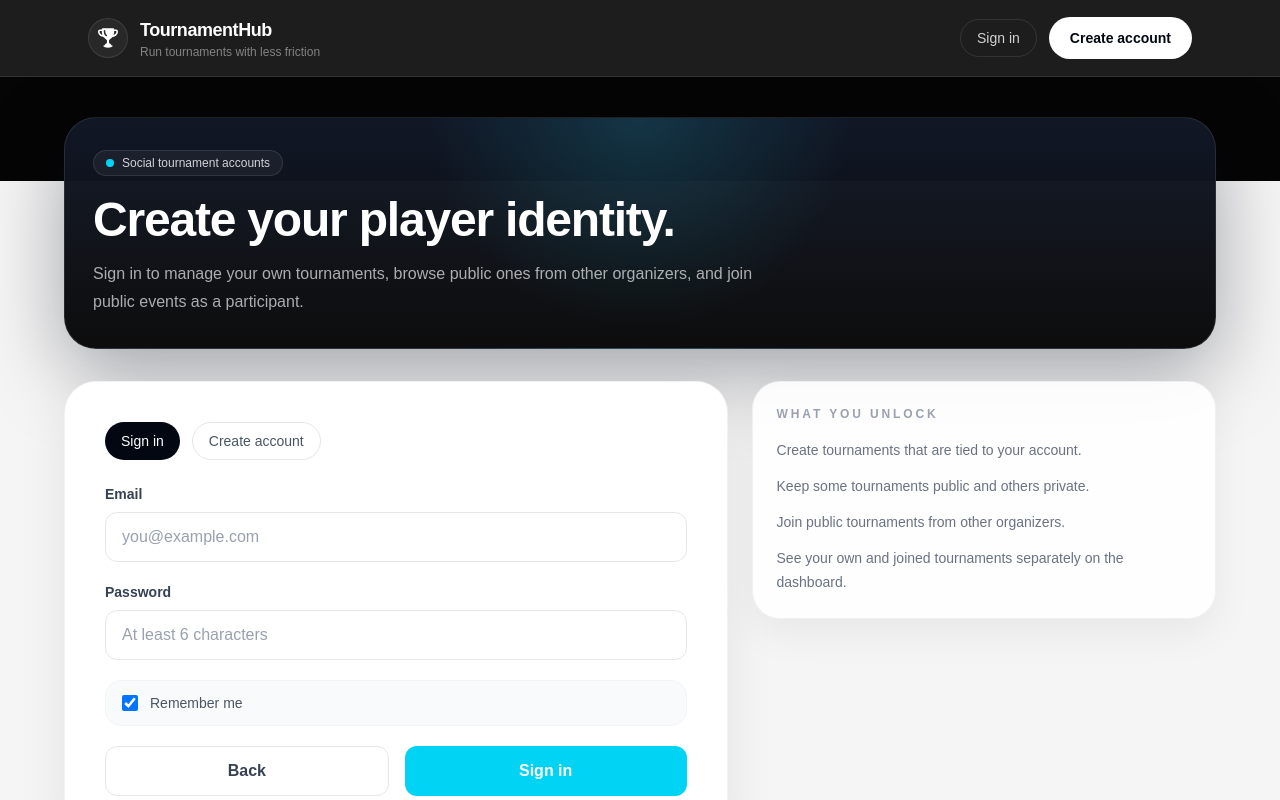
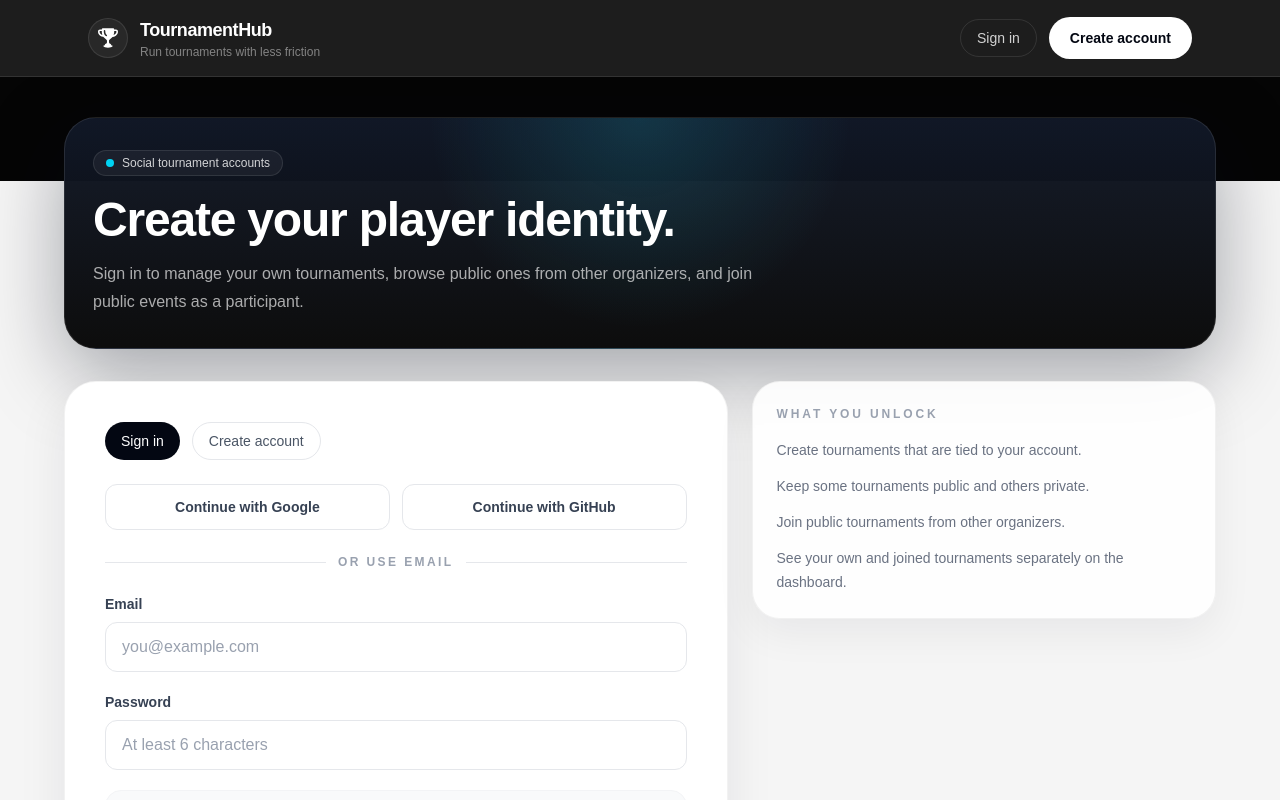
Before and after one commit to Fallka0/m294, a Next.js app: page /auth in a window 1280 px wide. Shown: the top 800 px of the page. Built offline with nearby package versions, Linux system fonts and the light colour scheme; no server answers.

Commit message:
feat(auth): add oauth sign-in options

```diff
--- a/src/app/auth/page.tsx
+++ b/src/app/auth/page.tsx
@@ -1,9 +1,11 @@
 'use client'
 
 import type { ChangeEvent, FormEvent } from 'react'
-import { useState } from 'react'
+import { useEffect, useState } from 'react'
+import type { Provider } from '@supabase/supabase-js'
 import Link from 'next/link'
 import { useRouter } from 'next/navigation'
+import { useAuth } from '@/components/auth/AuthProvider'
 import { supabase } from '@/lib/supabase'
 import { setRememberPreference } from '@/lib/auth-storage'
 
@@ -21,8 +23,10 @@ const fieldClassName =
 
 export default function AuthPage() {
   const router = useRouter()
+  const { isAuthenticated, loading: authLoading } = useAuth()
   const [mode, setMode] = useState<AuthMode>('login')
   const [loading, setLoading] = useState(false)
+  const [oauthLoading, setOauthLoading] = useState<Provider | null>(null)
   const [message, setMessage] = useState('')
   const [rememberMe, setRememberMe] = useState(true)
   const [form, setForm] = useState<AuthFormValues>({
@@ -34,6 +38,32 @@ export default function AuthPage() {
 
   const handleChange = (event: ChangeEvent<HTMLInputElement>) => {
     setForm((current) => ({ ...current, [event.target.name]: event.target.value }))
+  }
+
+  useEffect(() => {
+    if (!authLoading && isAuthenticated) {
+      router.replace('/')
+    }
+  }, [authLoading, isAuthenticated, router])
+
+  const handleOAuthSignIn = async (provider: Provider) => {
+    setMessage('')
+    setOauthLoading(provider)
+    setRememberPreference(rememberMe)
+
+    const redirectTo = typeof window !== 'undefined' ? `${window.location.origin}/auth` : undefined
+
+    const { error } = await supabase.auth.signInWithOAuth({
+      provider,
+      options: {
+        redirectTo,
+      },
+    })
+
+    if (error) {
+      setMessage(error.message)
+      setOauthLoading(null)
+    }
   }
 
   const handleSubmit = async (event: FormEvent<HTMLFormElement>) => {
@@ -133,6 +163,33 @@ export default function AuthPage() {
               >
                 Create account
               </button>
+            </div>
+
+            <div className="mb-6 grid gap-3 md:grid-cols-2">
+              <button
+                type="button"
+                onClick={() => void handleOAuthSignIn('google')}
+                disabled={Boolean(oauthLoading) || loading}
+                className="rounded-xl border border-gray-200 px-4 py-3 text-sm font-semibold text-gray-700 transition duration-200 hover:-translate-y-0.5 hover:bg-gray-50 hover:shadow-sm disabled:cursor-not-allowed disabled:opacity-60 disabled:hover:translate-y-0 disabled:hover:shadow-none"
+              >
+                {oauthLoading === 'google' ? 'Redirecting...' : 'Continue with Google'}
+              </button>
+              <button
+                type="button"
+                onClick={() => void handleOAuthSignIn('github')}
+                disabled={Boolean(oauthLoading) || loading}
+                className="rounded-xl border border-gray-200 px-4 py-3 text-sm font-semibold text-gray-700 transition duration-200 hover:-translate-y-0.5 hover:bg-gray-50 hover:shadow-sm disabled:cursor-not-allowed disabled:opacity-60 disabled:hover:translate-y-0 disabled:hover:shadow-none"
+              >
+                {oauthLoading === 'github' ? 'Redirecting...' : 'Continue with GitHub'}
+              </button>
+            </div>
+
+            <div className="mb-6 flex items-center gap-3">
+              <div className="h-px flex-1 bg-gray-200" />
+              <span className="text-xs font-semibold uppercase tracking-[0.2em] text-gray-400">
+                Or use email
+              </span>
+              <div className="h-px flex-1 bg-gray-200" />
             </div>
 
             <form onSubmit={handleSubmit} className="space-y-5">
```
Also changed, not shown: 1 other file (tests, documents, lock files or other folders).
